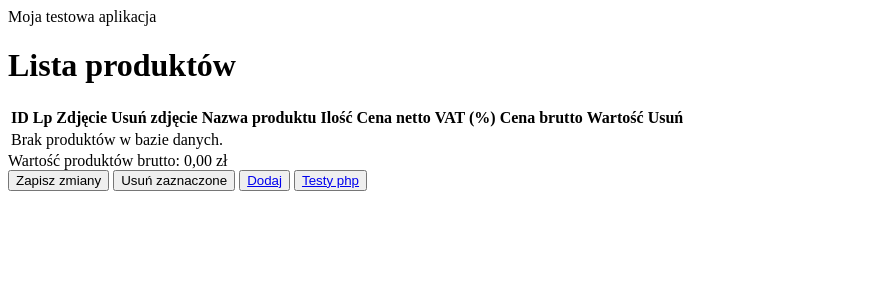
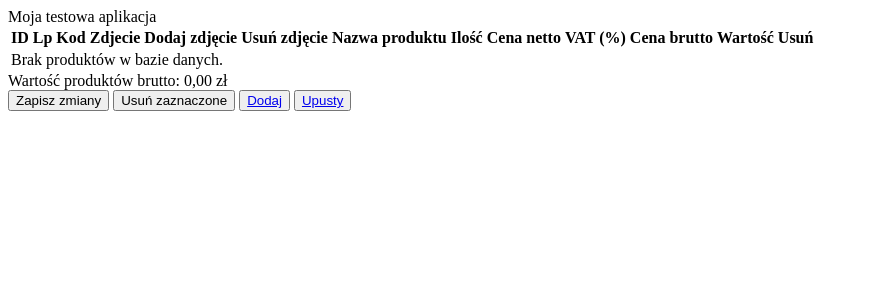
Before and after one commit to Mcgregorhys/5, a Symfony app: template templates/product/list.html.twig in a window 1280 px wide. Shown: the top 300 px of the page, without its empty margins (0-869 px from the left). Run offline with Twig, Linux system fonts and the light colour scheme; the template is opened without the code that fills it, so the values that code supplies are empty; some libraries are stand-ins or nearby versions.

Commit message:
Added wiev with discounts

```diff
--- a/templates/product/list.html.twig
+++ b/templates/product/list.html.twig
@@ -5,67 +5,84 @@
 {% block body %}
 <div class="bg-blue-500 text-white p-4 text-center">Moja testowa aplikacja</div>
 
-<div class="px-30 ... bg-blue-500">
-  <h1 class="text-blue-600 dark:text-sky-400">
-    Lista produktów
-  </h1>
+
+
+<div class="px-30 ... bg-blue-00">
+
 <form method="post" action="{{ path('product_edit_or_delete') }}" enctype="multipart/form-data">
-    <table class="table">
+<style>
+
+</style>
+<div class="table-container">
+    <table class="responsive-table">
     <thead>
         <tr>
-                <th>ID</th>
-                <th>Lp</th>
-                <th>Zdjęcie</th>
-                {# <th>Dodaj zdjęcie</th> #}
-                <th>Usuń zdjęcie</th>
-                <th>Nazwa produktu</th>
-                <th>Ilość</th>
-                <th>Cena netto</th>
-                <th>VAT (%)</th>
-                <th>Cena brutto</th>
-                <th>Wartość</th>
-                <th>Usuń</th>
+            <th class="w-auto">ID</th>
+            <th class="w-auto">Lp</th>
+            <th class="w-auto">Kod</th>
+            <th class="w-auto">Zdjecie</th>
+            <th class="w-auto">Dodaj zdjęcie</th>
+            <th class="w-auto">Usuń zdjęcie</th>
+            <th class="min-w-[200px]">Nazwa produktu</th>
+            <th class="w-auto">Ilość</th>
+            <th class="w-auto">Cena netto</th>
+            <th class="w-auto">VAT (%)</th>
+            <th class="w-auto">Cena brutto</th>
+            <th class="w-auto">Wartość</th>
 
+            <th class="w-auto">Usuń</th>
         </tr>
     </thead>
     <tbody>
         {% for product in products %}
         <tr>
-                    <td style="border: thick double #32a1ce;">{{ product.id}}</td>
-                    <td style="border: thick double #32a1ce;">{{ loop.index }}</td>
-                    <td style="border: thick double #32a1ce;">
+            <td class="border-4 border-double border-blue-400 p-2">{{ product.id}}</td>
+            <td class="border-4 border-double border-blue-400 p-2">{{ loop.index }}</td>
+            <td class="border-4 border-double border-blue-400 p-2 w-full md:w-auto">
+                <input type="text" name="products[{{ product.id }}][kod]" value="{{ product.kod }}" class="auto-input">
+            <td class="p-2">
                 {% if product.imageFilename %}
-                            <img src="{{ asset('uploads/products/' ~ product.imageFilename) }}" alt="Brak zdjęcia" width="80">
+                    <img src="{{ asset('uploads/products/' ~ product.imageFilename) }}" alt="zdjęcie" class="max-w-[100px]">
                 {% else %}
-                            <input type="file"  name="products[{{ product.id }}][imageFile]" accept="image/*"class="form-control">
+                    brak
                 {% endif %}
             </td>
-                    <td style="border: thick double #32a1ce;">
-                        {% if product.imageFilename %}
-
-                                 <input type="checkbox" name="remove_image[{{ product.id }}]" value="1">
+            <td class="p-2">
+                {% if not product.imageFilename %}
+                    <input type="file" name="product_images[{{ product.id }}]" class="auto-input">
                 {% endif %}
             </td>
-                    <td style="border: thick double #32a1ce;">
-                        <input type="text" name="products[{{ product.id }}][nazwaProduktu]" value="{{ product.nazwaProduktu }}" class="form-control">
+            <td class="p-2">
+                {% if product.imageFilename %}
+                    <input type="checkbox" name="remove_image[]" value="{{ product.id }}" class="auto-input">
+                {% endif %}
             </td>
-                   <td style="border: thick double #32a1ce;">
-                          <input type="number" step="1"  name="products[{{ product.id }}][amount]" value="{{ product.amount }}" class="form-control"  min="0">
+           <td class="border-4 border-double border-blue-400 p-2 align-top max-w-[200px]">
+  <div class="w-full break-words whitespace-pre-wrap bg-transparent border-none">
+    {{ product.nazwaProduktu }}
+    <input type="hidden" name="products[{{ product.id }}][nazwaProduktu]"
+           value="{{ product.nazwaProduktu }}">
+  </div>
 </td>
-                    <td style="border: thick double #32a1ce;">
-                        <input type="number" step="0,01" name="products[{{ product.id }}][cenaNetto]" value="{{ product.cenaNetto }}" class="form-control">
+            <td class="border-4 border-double border-blue-400 p-2">
+                <input type="number" step="1"  name="products[{{ product.id }}][amount]" value="{{ product.amount }}" class="auto-input">
             </td>
-                    <td style="border: thick double #32a1ce;">
-                        <input type="number" step="1" name="products[{{ product.id }}][vat]" value="{{ product.vat }}" class="form-control">
+            <td class="border-4 border-double border-blue-400 p-2">
+                <input type="number" step="0,01" name="products[{{ product.id }}][cenaNetto]" value="{{ product.cenaNetto }}" class="auto-input">
             </td>
-                    <td style="border: thick double #32a1ce;">{{ (product.cenaNetto + (product.cenaNetto * product.vat / 100))|number_format(2, '.', ',') }}</td>
-                    <td style="border: thick double #32a1ce;">
+            <td class="border-4 border-double border-blue-400 p-2">
+                <input type="number" step="1" name="products[{{ product.id }}][vat]" value="{{ product.vat }}"class="auto-input">
+            </td>
+            <td class="border-4 border-double border-blue-400 p-2 w-full min-w-[100px]">
+                {{ (product.cenaNetto + (product.cenaNetto * product.vat / 100))|number_format(2, '.', ',') }}
+            </td>
+            <td class="border-4 border-double border-blue-400 p-2">
                 {{ ((product.cenaNetto + (product.cenaNetto * product.vat / 100)) * product.amount)|number_format(2, '.', ',') }}
             </td>
-                    <td style="border: thick double #32a1ce;">
-                    <input type="checkbox" name="to_delete[{{product.id}}]" value="{{ product.id }}">
+
+            <td class="border-4 border-double border-blue-400 p-2">
+                    <input type="checkbox" name="to_delete[]" value="{{ product.id }}" class="auto-input[readonly]">
             </td>
-
         </tr>
 
             {% else %}
@@ -78,17 +95,18 @@
         </tbody>
 
     </table>
+    </div>
 <div class="bg-lime-800 text-black  text-center">
         <tr class="bg-blue-500" >
-            <td  colspan="2">Wartość produktów brutto:</td>
+            <td  colspan="3">Wartość produktów brutto:</td>
             <!-- colspan powinien być równy liczbie kolumn minus 1 -->
             <td>{{ totalValue|number_format(2, ',', ' ') }} zł</td>
         </tr>
         </div>
-    <button type="submit" name="action" value="update" class="inline-flex items-center rounded-md bg-purple-50 px-2 py-1 text-xs font-medium text-purple-700 ring-1 ring-purple-700/10 ring-inset">Zapisz zmiany</button>
-    <button type="submit" name="action" value="delete" class="inline-flex items-center rounded-md bg-purple-50 px-2 py-1 text-xs font-medium text-purple-700 ring-1 ring-purple-700/10 ring-inset">Usuń zaznaczone</button>
-    <button class="inline-flex items-center rounded-md bg-purple-50 px-2 py-1 text-xs font-medium text-purple-700 ring-1 ring-purple-700/10 ring-inset"><a href={{ path('product_new')}}>Dodaj</a></button>
-    <button class="inline-flex items-center rounded-md bg-purple-50 px-2 py-1 text-xs font-medium text-purple-700 ring-1 ring-purple-700/10 ring-inset"><a href={{ path('app_test')}}>Testy php</a></button>
+    <button type="submit" name="action" value="update" class="button">Zapisz zmiany</button>
+    <button type="submit" name="action" value="delete" class="button">Usuń zaznaczone</button>
+    <button class="button"><a href={{ path('product_new')}}>Dodaj</a></button>
+    <button class="button"><a href={{ path('product_discounts')}}>Upusty</a></button>
 </form>
 </div>
 {% endblock %}
```
Also changed, not shown: migrations/Version20250729104735.php (added, +35 -0 lines), migrations/Version20250729120023.php (added, +35 -0 lines), src/Controller/ProductController.php (+35 -2 lines), src/Entity/Product.php (+64 -0 lines), src/Form/ProductTypeForm.php (+16 -11 lines), templates/product/list_discounts.html.twig (added, +82 -0 lines), templates/product/new.html.twig (+2 -5 lines), public/uploads/products/683cad4bc4807.png (deleted). Lines whose indentation alone changed are shown as unchanged.
